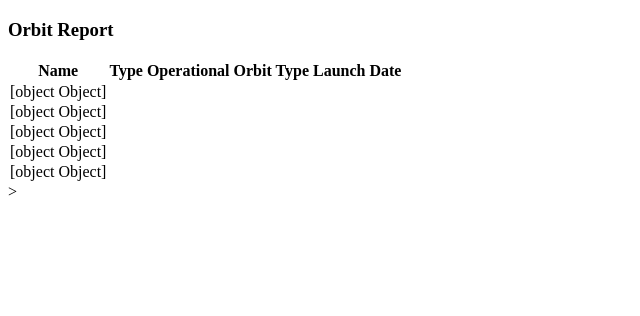
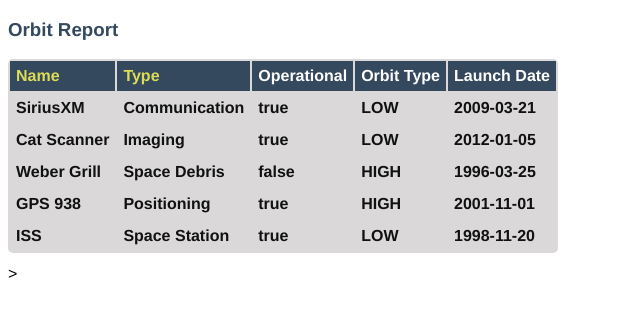
Before and after one commit to MulesKC/Restaurant, an Angular app in the folder orbit-report/: page / in a window 1280 px wide. Shown: the top 316 px of the page, without its empty margins (0-640 px from the left). Built offline with nearby package versions, Linux system fonts and the light colour scheme.

Commit message:
completed part 4

```diff
--- a/orbit-report/src/app/app.component.css
+++ b/orbit-report/src/app/app.component.css
@@ -0,0 +1,13 @@
+.search-form {
+    margin-bottom: 40px;
+}
+
+button {
+    margin-left: 10px;
+    color: #fff;
+    background-color: #009b25;
+    border-radius: 4px;
+    padding: 2px 5px;
+    font-size: 18px;
+    cursor: pointer;
+}
--- a/orbit-report/src/app/app.component.ts
+++ b/orbit-report/src/app/app.component.ts
@@ -9,9 +9,11 @@
 
 // somewhere here causing issue with creating sourceList array
 
+
+
 export class AppComponent {
   title = 'orbit-report';
-  sourceList = [];
+  sourceList: Satellite[];
 
   constructor() {
     this.sourceList = [
@@ -19,6 +21,7 @@
       new Satellite("Cat Scanner", "Imaging", "2012-01-05", "LOW", true),
       new Satellite("Weber Grill", "Space Debris", "1996-03-25", "HIGH", false),
       new Satellite("GPS 938", "Positioning", "2001-11-01", "HIGH", true),
-      new Satellite("ISS", "Space Station", "1998-11-20", "LOW", true),    ]
+      new Satellite("ISS", "Space Station", "1998-11-20", "LOW", true),
+    ];
   }
 }
--- a/orbit-report/src/app/orbit-list/orbit-list.component.css
+++ b/orbit-report/src/app/orbit-list/orbit-list.component.css
@@ -0,0 +1,28 @@
+.sortable {
+    cursor: pointer;
+    color: #dd5;
+}
+
+.warning {
+    background-color: #da8a8a;
+}
+
+table {
+  color: #111;
+  border-radius: 5px;
+  overflow: hidden;
+  margin: 12px 0;
+  min-width: 300px;
+  background: #dad8d8;
+}
+
+.header-row {
+    background: #34495E;
+    color: #fff
+}
+
+th, td {
+    text-align: left;
+    margin: 5px 10px;
+    padding: 6px;
+}
--- a/orbit-report/src/app/orbit-list/orbit-list.component.html
+++ b/orbit-report/src/app/orbit-list/orbit-list.component.html
@@ -7,5 +7,11 @@
       <th>Orbit Type</th>
       <th>Launch Date</th>
    </tr>
-   <tr *ngFor="let list of satellites">{{list}}</tr>
+   <tr *ngFor="let list of satellites">
+      <th>{{list.name}}</th>
+      <th>{{list.type}}</th>
+      <th>{{list.operational}}</th>
+      <th>{{list.orbitType}}</th>
+      <th>{{list.launchDate}}</th>
+   </tr>
 </table>
--- a/orbit-report/src/index.html
+++ b/orbit-report/src/index.html
@@ -7,6 +7,15 @@
 
   <meta name="viewport" content="width=device-width, initial-scale=1">
   <link rel="icon" type="image/x-icon" href="favicon.ico">
+  <style>
+    body {
+      font-family: 'Helvetica', 'Courier';
+    }
+
+    h3 {
+        color: #34495E;
+    }
+  </style>
 </head>
 <body>
   <app-root></app-root>
```
Also changed, not shown: orbit-report/src/app/orbit-list/orbit-list.component.ts (line endings or trailing spaces), orbit-report/src/main.ts (line endings or trailing spaces).
